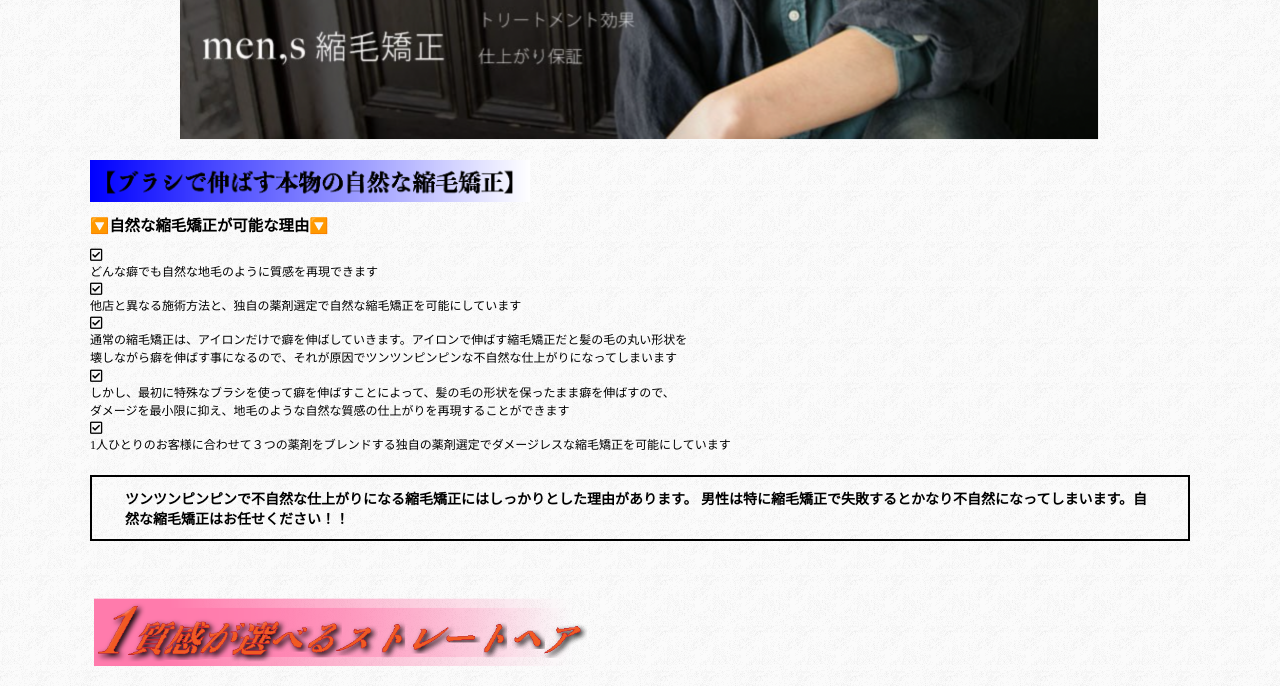
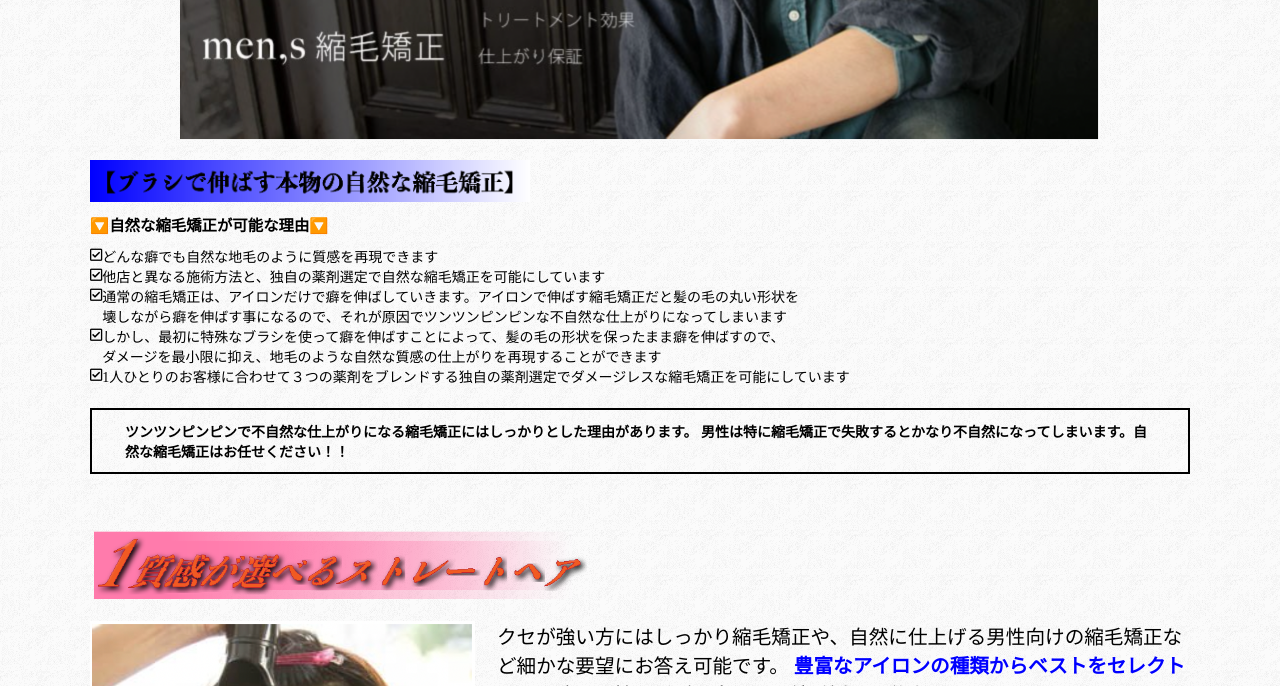
Before and after one commit to manabu-creater/yamaki-hair, a PHP site: page / in a window 1280 px wide. Shown: the part 584-1270 px from the top of the page. Run offline with PHP 8.4, Linux system fonts and the light colour scheme.

Commit message:
flex復活

```diff
--- a/index.css
+++ b/index.css
@@ -87,7 +87,6 @@ header {
 }
 
 .explain p {
-  font-size: 12px;
   white-space: nowrap;
 }
 
@@ -102,7 +101,7 @@ header {
 }
 
 .explain {
-/*   display: flex; */
+  display: flex;
 }
 
 .content h3 {
```
